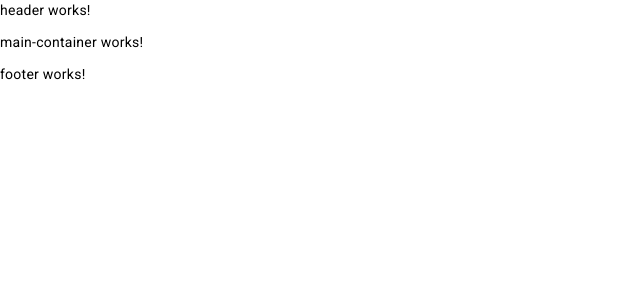
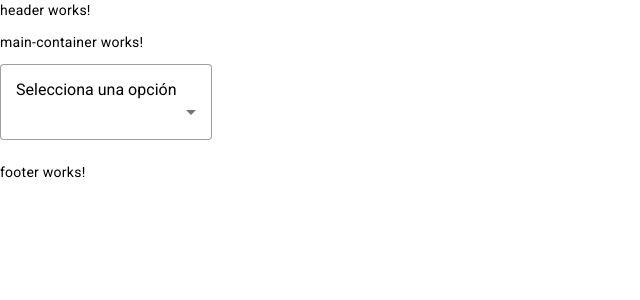
Before and after one commit to everis-dex/b2c-minifunnel-spa, an Angular app: page / in a window 1280 px wide. Shown: the top 300 px of the page, without its empty margins (0-640 px from the left). Built offline with nearby package versions, Linux system fonts and the light colour scheme.

Commit message:
select component created

```diff
--- a/angular.json
+++ b/angular.json
@@ -110,6 +110,7 @@
   "cli": {
     "schematicCollections": [
       "@angular-eslint/schematics"
-    ]
+    ],
+    "analytics": false
   }
 }
--- a/src/app/components/main-container/main-container.component.html
+++ b/src/app/components/main-container/main-container.component.html
@@ -1 +1,4 @@
 <p>main-container works!</p>
+
+<!-- <app-select selectId="nombre" (dataEmitter)="receiveData($event)" labelText="Nombre*"></app-select> -->
+<app-select [selectId]="'mi-select'" [selectOptions]="options" [labelText]="'Selecciona una opción'" (selectedOption)="onSelectChange($event)"></app-select>
--- a/src/app/components/main-container/main-container.component.ts
+++ b/src/app/components/main-container/main-container.component.ts
@@ -1,16 +1,31 @@
 import { Component } from '@angular/core';
 import { StepCardComponent } from '../../shared/step-card/step-card.component';
 import { StepStatus } from '../../interfaces/interfaces';
+import { SelectComponent } from '../../shared/select/select.component';
 
 @Component({
   selector: 'app-main-container',
   standalone: true,
-  imports: [StepCardComponent],
+  imports: [StepCardComponent, SelectComponent],
   templateUrl: './main-container.component.html',
   styleUrl: './main-container.component.scss'
 })
+
 export class MainContainerComponent {
 
   stepStatus = StepStatus;
 
+  selectedValue: string = ''; // Aquí guardarás el valor seleccionado
+
+  options = [
+    { value: 'opcion1', label: 'Opción 1' },
+    { value: 'opcion2', label: 'Opción 2' },
+    { value: 'opcion3', label: 'Opción 3' }
+  ];
+
+  onSelectChange(value: string) {
+    this.selectedValue = value; // Actualizar el valor seleccionado
+    console.log('Valor seleccionado desde el componente hijo:', value);
+  }
+
 }
--- /dev/null
+++ b/src/app/shared/select/select.component.html
@@ -0,0 +1,15 @@
+<!-- <label [attr.for]="selectId">{{ labelText }}</label>
+<mat-select [id]="selectId" (change)="selectOption($event.value)">
+  <option *ngFor="let option of testselectOptions" [value]="option.value">{{ option.label }}</option>
+</mat-select> -->
+
+<mat-form-field appearance="outline">
+  <!-- <mat-label>{{ labelText }}</mat-label> -->
+  <label [attr.for]="selectId">{{ labelText }}</label>
+
+  <mat-select [id]="selectId" (selectionChange)="selectOption($event.value)">
+    <mat-option *ngFor="let option of selectOptions" [value]="option.value">
+      {{ option.label }}
+    </mat-option>
+  </mat-select>
+</mat-form-field>
--- /dev/null
+++ b/src/app/shared/select/select.component.scss
@@ -0,0 +1,19 @@
+@import "../../../styles/variables.scss";
+
+label {
+    display: flex;
+    flex-direction: column;
+    align-items: flex-start;
+    gap: 0.25rem;
+    flex: 1 0 0;
+
+    color: var($neutral-grey, #374649);
+    font-feature-settings: 'liga' off, 'clig' off;
+
+    font-family: Roboto;
+    font-size: 1rem;
+    font-style: normal;
+    font-weight: 400;
+    line-height: 1.25rem;
+    letter-spacing: 0.000625rem;
+}
--- /dev/null
+++ b/src/app/shared/select/select.component.ts
@@ -0,0 +1,40 @@
+import { Component, OnInit, Input, Output, EventEmitter } from '@angular/core';
+import { CommonModule, NgFor, NgIf } from '@angular/common';
+import { MatSelectModule } from '@angular/material/select';
+
+@Component({
+  selector: 'app-select',
+  standalone: true,
+  imports: [ MatSelectModule, NgFor, NgIf, CommonModule],
+  templateUrl: './select.component.html',
+  styleUrls: ['./select.component.scss']
+})
+
+export class SelectComponent implements OnInit {
+
+  @Input() selectId: string = '';
+  // @Input() selectType = 'primary'; // primary or secondary
+  // @Input() selectOptions: string[] = [];
+  @Input() selectOptions: { value: string, label: string }[] = [];
+
+  @Output() selectedOption: EventEmitter<string> = new EventEmitter<string>();
+
+  @Input() labelText: string = '';
+
+  optionSelected: string = "";
+
+  constructor() { }
+
+  ngOnInit(): void {
+  }
+
+  // sendData(event: any) {
+  //   this.selectedOption.emit(event.target.value);
+  // }
+
+  selectOption(selectedValue: string) {
+    this.optionSelected = selectedValue;
+    console.log(selectedValue); // Para verificar el valor seleccionado
+    this.selectedOption.emit(this.optionSelected); // Emitir el valor seleccionado
+  }
+}
```
